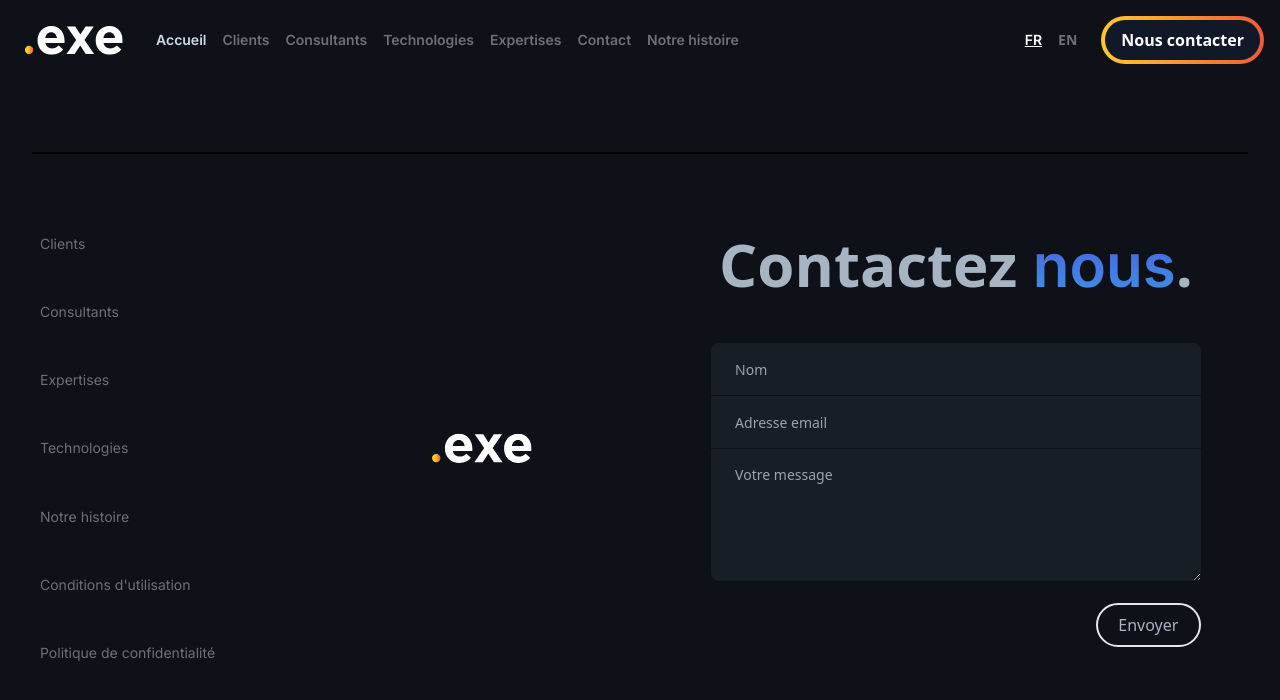
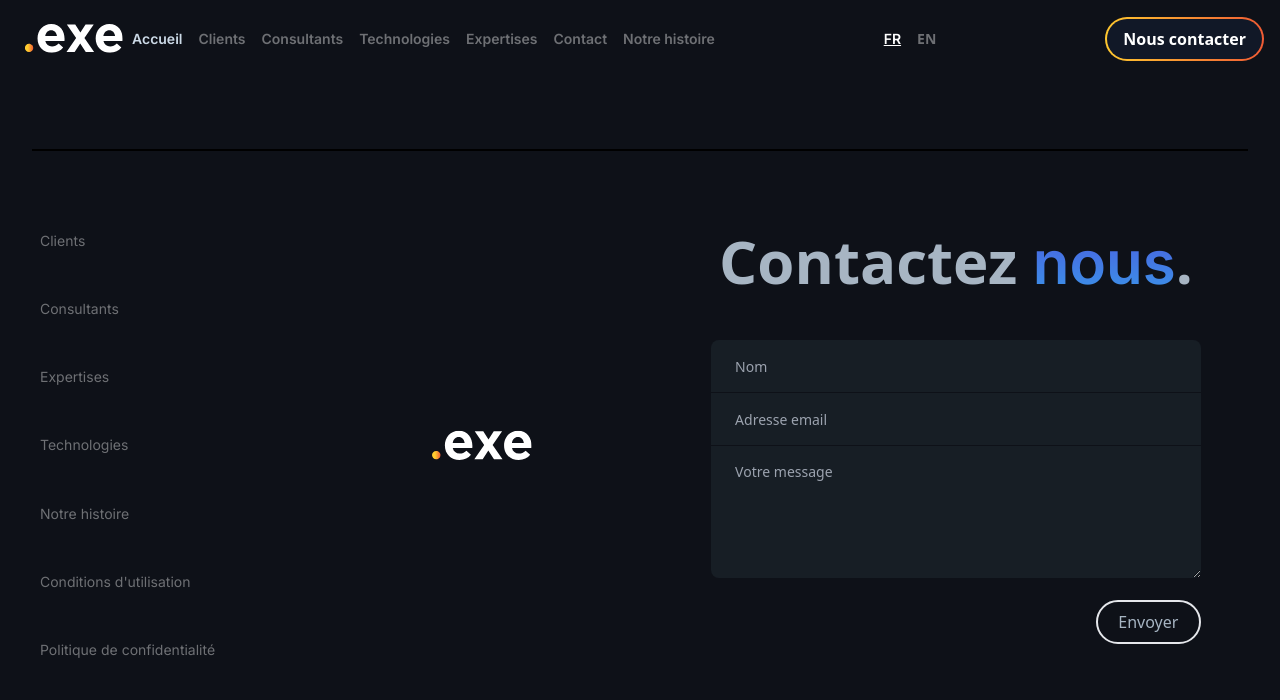
Before and after one commit to Chreees79/clone_pointexe, a Next.js app: page / in a window 1280 px wide. Shown: the top 700 px of the page. Built offline with nearby package versions, Linux system fonts and the light colour scheme.

Commit message:
fixed the size of border in GradientButton

```diff
--- a/src/app/ui/buttons/GradientButton.tsx
+++ b/src/app/ui/buttons/GradientButton.tsx
@@ -4,7 +4,7 @@ interface IGradientButtonProps {
 export const GradientButton = ({ label }: IGradientButtonProps) => {
     return (
         <div>
-            <button className="bg-gradient-to-r from-border-yellow to-border-orange text-white font-semibold rounded-full p-1 w-full">
+            <button className="bg-gradient-to-r from-border-yellow to-border-orange text-white font-semibold rounded-full p-[2px] w-full">
                 <span className="flex justify-center w-full bg-gray-900 rounded-full  hover:from-border-yellow hover:to-border-orange hover:bg-gradient-to-r hover:bg-cover hover:bg-no-repeat hover:bg-border-yellow hover:bg-opacity-100 hover:text-almost_black hover:font-semibold transition-all duration-700 text-white  py-2 px-4">
                     {label}
                 </span>
--- a/src/app/ui/navbar/Navbar.tsx
+++ b/src/app/ui/navbar/Navbar.tsx
@@ -43,7 +43,7 @@ export const Navbar = () => {
                 <div className="p-2">
                     <Image src={Logo} alt={"PointExe Logo"} />
                 </div>
-                <div className="flex justify-between text-sm text-grey-disabled lg:flex-grow px-6">
+                <div className="flex justify-between text-sm text-grey-disabled lg:flex-grow">
                     <div className="hidden lg:flex gap-4">
                         {linkList.map((item, index) => (
                             <div
@@ -65,7 +65,7 @@ export const Navbar = () => {
                             </div>
                         ))}
                     </div>
-                    <div className="flex justify-center gap-4 items-center font-bold">
+                    <div className="flex justify-center gap-4 items-center font-bold mx-auto">
                         <p
                             className={`${inter.className} text-white underline`}
                         >
```
